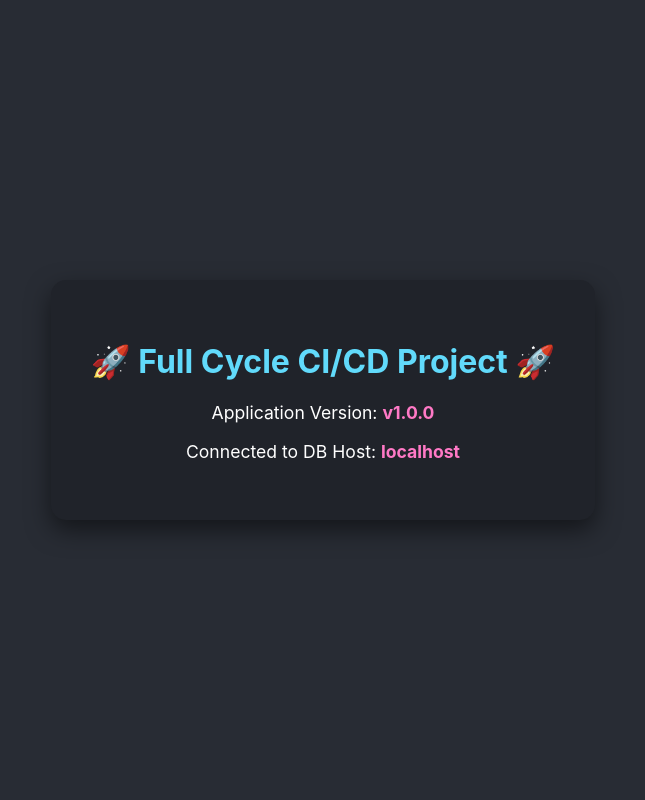
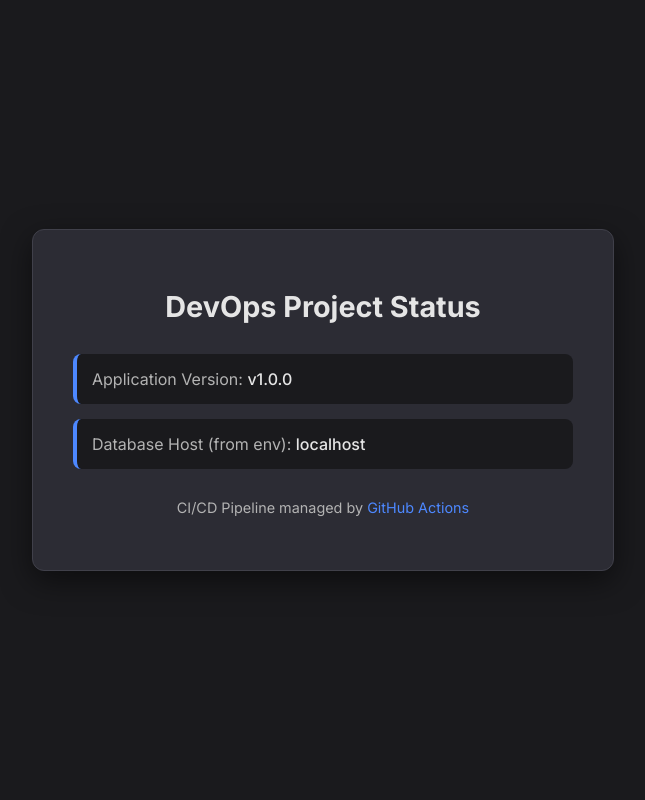
Before and after one commit to Pavel-Molchan/home-labe, a Flask app: page / in a window 1280 px wide. Shown: the whole page, without its empty margins (317-962 px from the left). Run offline with Flask 3, Linux system fonts and the light colour scheme.

Commit message:
feat: Implement multi-env CI pipeline and update UI

```diff
--- a/app/templates/index.html
+++ b/app/templates/index.html
@@ -1,21 +1,109 @@
 <!DOCTYPE html>
-<html lang="en">
+<html lang="ru">
 <head>
     <meta charset="UTF-8">
-    <title>CI/CD Project</title>
+    <meta name="viewport" content="width=device-width, initial-scale=1.0">
+    <title>CI/CD Project Status</title>
     <style>
-        body { font-family: -apple-system, BlinkMacSystemFont, "Segoe UI", Roboto, Helvetica, Arial, sans-serif; display: flex; justify-content: center; align-items: center; height: 100vh; background-color: #282c34; color: white; margin: 0; }
-        .container { text-align: center; background-color: #20232a; padding: 40px; border-radius: 15px; box-shadow: 0 10px 25px rgba(0,0,0,0.5); }
-        h1 { color: #61dafb; }
-        p { font-size: 1.1rem; }
-        span { font-weight: bold; color: #ff79c6; }
+        @import url('https://fonts.googleapis.com/css2?family=Inter:wght@400;500;700&display=swap');
+
+        :root {
+            --bg-color: #1a1a1d;
+            --card-color: #2c2c34;
+            --primary-text-color: #e5e5e5;
+            --secondary-text-color: #b3b3b3;
+            --accent-color: #4d88ff;
+            --accent-color-hover: #669cff;
+            --border-color: #40404a;
+            --shadow-color: rgba(0, 0, 0, 0.5);
+        }
+
+        body {
+            font-family: 'Inter', sans-serif;
+            background-color: var(--bg-color);
+            color: var(--primary-text-color);
+            display: flex;
+            justify-content: center;
+            align-items: center;
+            min-height: 100vh;
+            margin: 0;
+        }
+
+        .container {
+            background-color: var(--card-color);
+            padding: 40px;
+            border-radius: 12px;
+            border: 1px solid var(--border-color);
+            box-shadow: 0 10px 30px var(--shadow-color);
+            width: 90%;
+            max-width: 500px;
+            text-align: center;
+            transition: transform 0.3s ease, box-shadow 0.3s ease;
+        }
+        .container:hover {
+            transform: translateY(-5px);
+            box-shadow: 0 15px 40px var(--shadow-color);
+        }
+
+        h1 {
+            font-size: 1.8em;
+            font-weight: 700;
+            margin-bottom: 30px;
+        }
+
+        .info-item {
+            background-color: var(--bg-color);
+            border-radius: 8px;
+            padding: 15px;
+            margin-bottom: 15px;
+            border-left: 4px solid var(--accent-color);
+            text-align: left;
+        }
+
+        .info-item p {
+            margin: 0;
+            font-size: 1em;
+            color: var(--secondary-text-color);
+        }
+
+        .info-item span {
+            font-weight: 500;
+            color: var(--primary-text-color);
+            word-break: break-all;
+        }
+
+        .footer {
+            margin-top: 30px;
+            font-size: 0.9em;
+            color: var(--secondary-text-color);
+        }
+
+        .footer a {
+            color: var(--accent-color);
+            text-decoration: none;
+            transition: color 0.3s ease;
+        }
+        .footer a:hover {
+            color: var(--accent-color-hover);
+            text-decoration: underline;
+        }
     </style>
 </head>
 <body>
     <div class="container">
-        <h1>🚀 Full Cycle CI/CD Project 🚀</h1>
-        <p>Application Version: <span>{{ version }}</span></p>
-        <p>Connected to DB Host: <span>{{ db_host }}</span></p>
+        <h1> DevOps Project Status</h1>
+
+        <div class="info-item">
+            <p>Application Version: <span>{{ version }}</span></p>
+        </div>
+
+        <div class="info-item">
+            <p>Database Host (from env): <span>{{ db_host }}</span></p>
+        </div>
+
+        <div class="footer">
+            <p>CI/CD Pipeline managed by <a href="https://github.com/Pavel-Molchan/home-labe/actions" target="_blank">GitHub Actions</a></p>
+        </div>
     </div>
 </body>
 </html>
```
Also changed, not shown: .github/workflows/main.yml.
